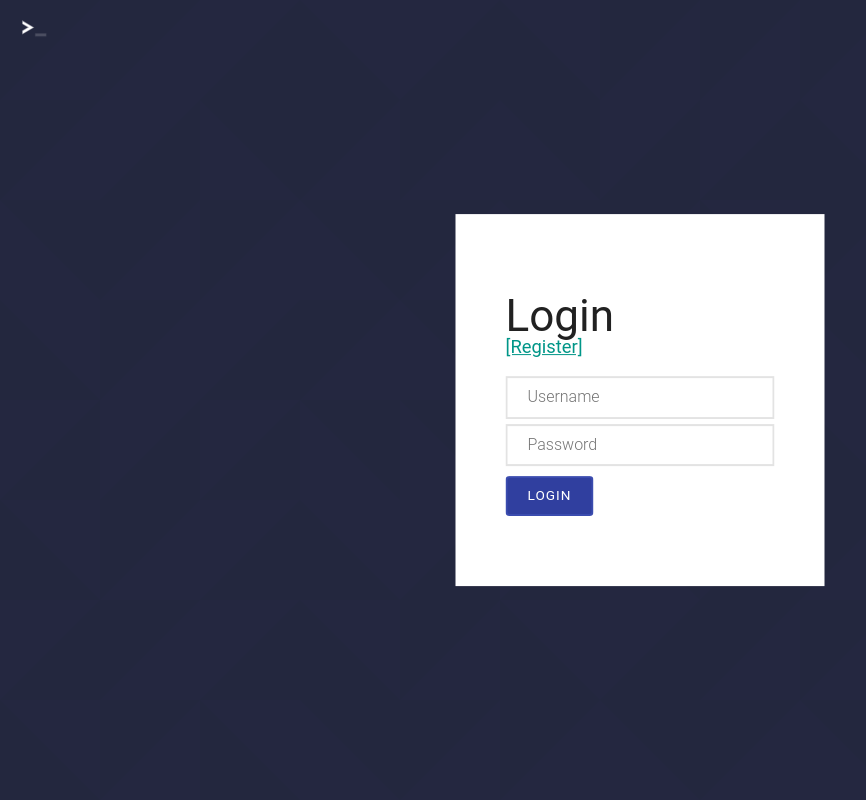
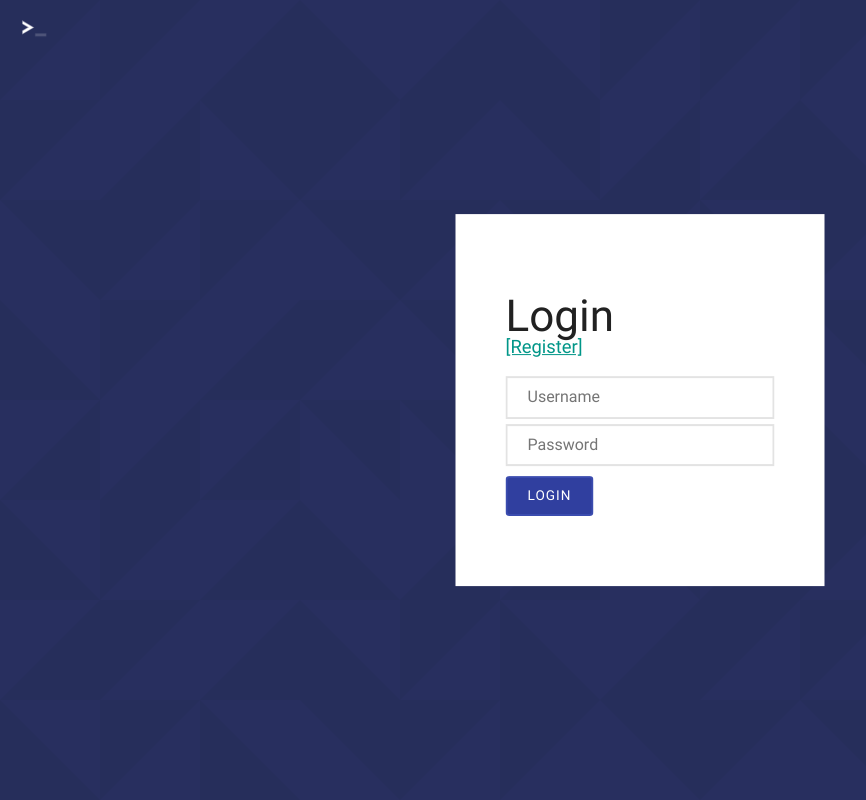
Before and after one commit to ishaansaxena/DecodeNode, a Django app: template templates/accounts/login.html in a window 1280 px wide. Shown: the whole page, without its empty margins (0-866 px from the left). Run offline with Django 3.2, Linux system fonts and the light colour scheme; the template is opened without the code that fills it: values that come from a table or form of the project are taken from there, others are empty; parts of the project's set-up code (start-up, migrations or seed data) failed here and were passed over; some web fonts are replaced.

Commit message:
Styling structure change

```diff
--- a/static/css/main.css
+++ b/static/css/main.css
@@ -25,7 +25,7 @@
 
 @font-face {
   font-family: 'Roboto';
-  src: url("..fonts/Roboto.ttf") format("truetype");
+  src: url("fonts/Roboto.ttf") format("truetype");
 }
 * {
   font-family: 'Roboto' !important;
@@ -90,6 +90,7 @@ body {
   height: 100vh;
   background: #303f9f;
   cursor: default;
+  overflow: hidden;
   -webkit-transform: translateZ(0);
   transform: translateZ(0);
 }
@@ -121,7 +122,7 @@ body {
   background: rgba(255, 255, 255, 0.9);
 }
 .btn.white:hover {
-  color: #727272;
+  color: #212121;
 }
 .btn.green {
   border: solid 2px rgba(0, 150, 136, 0.75);
@@ -144,13 +145,14 @@ body {
   background: rgba(48, 255, 236, 0.125);
 }
 .btn.cyan:hover {
-  color: #303f9f;
+  color: #212121;
   border: solid 2px rgba(48, 255, 236, 0.75) !important;
   background: rgba(48, 255, 236, 0.9);
 }
 
 input[type='text'],
-input[type='password'] {
+input[type='password'],
+input[type='email'] {
   display: block;
   width: 225px;
   margin: 5px 0;
@@ -168,7 +170,17 @@ input[type='password'] {
   width: 100%;
   height: 100vh;
   overflow: hidden;
-  background: rgba(33, 33, 33, 0.75);
+  background: rgba(33, 33, 33, 0.5);
+  -webkit-transition: all 0.25s ease-in-out;
+  transition: all 0.25s ease-in-out;
+}
+#container.hidden {
+  left: 400px;
+}
+@media (max-width: 768px) {
+  #container.hidden {
+    left: 100%;
+  }
 }
 
 .content {
```
